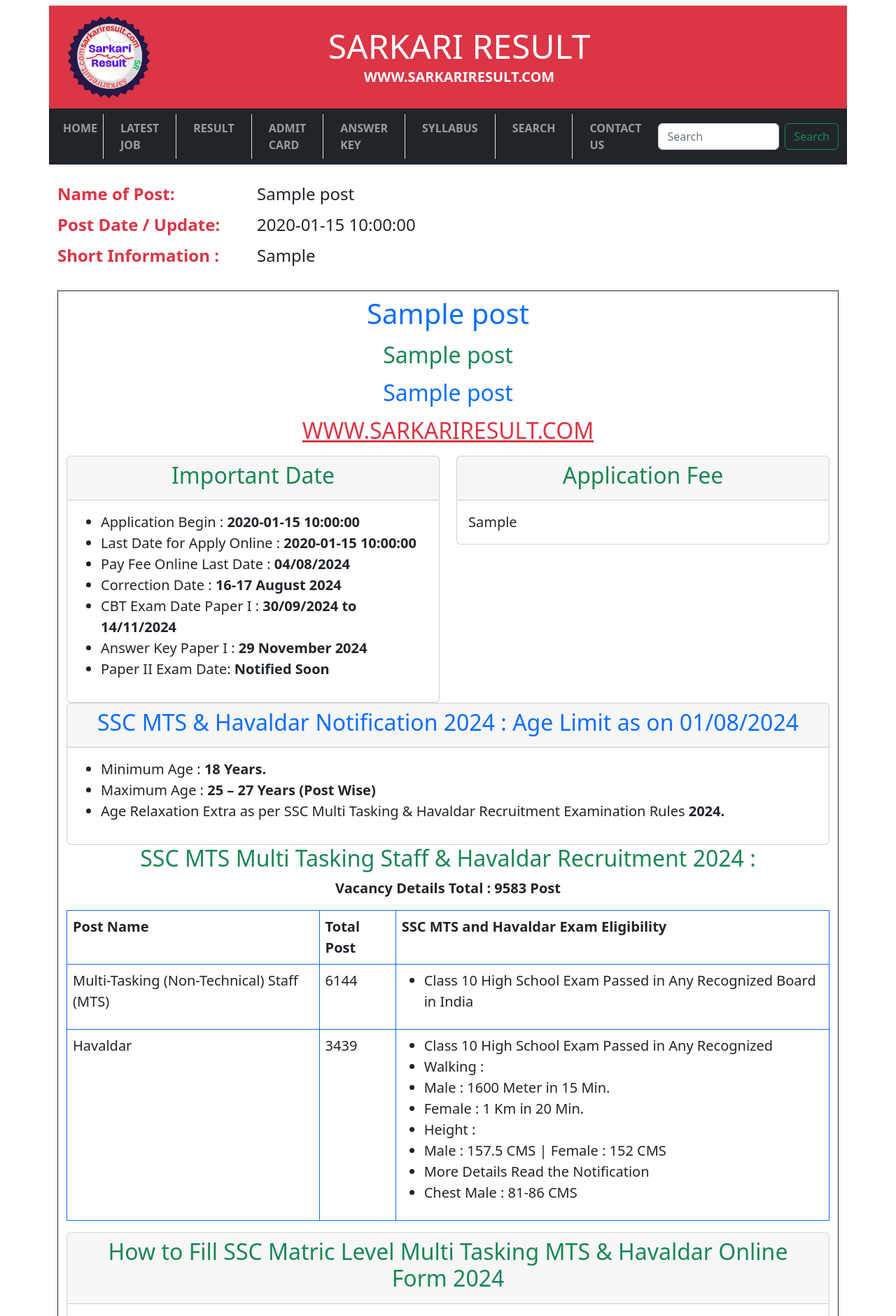
After one commit to yogeshjangir6/sarkari_result, a PHP site: page /sarkari_result/post.php?id=1 in a window 1280 px wide. The commit adds this page. Shown: the top 1880 px of the page at 70% size. Run offline with PHP 8.4, Linux system fonts and the light colour scheme; tables that the repository leaves empty or names only in its code hold one stand-in row (values such as "Sample post").

Commit message:
DB added and Job list with Post page

```diff
--- /dev/null
+++ b/conn.php
@@ -0,0 +1,13 @@
+<?php
+$hostName = "localhost";
+$db_name = "sarkari_result.php";
+$username = "root";
+$password = "";
+
+$conn = mysqli_connect($hostName,$username,$password,$db_name);
+if($conn){
+    //echo "DB connected";
+}else{
+    echo "Something wrong";
+}
+?>
--- /dev/null
+++ b/post.php
@@ -0,0 +1,247 @@
+<?php require("conn.php"); ?>
+<!doctype html>
+<html lang="en">
+<head>
+  <meta charset="utf-8">
+  <meta name="viewport" content="width=device-width, initial-scale=1">
+  <title>Sarkari Result</title>
+  <link href="https://cdn.jsdelivr.net/npm/bootstrap@5.2.3/dist/css/bootstrap.min.css" rel="stylesheet"
+    integrity="sha384-rbsA2VBKQhggwzxH7pPCaAqO46MgnOM80zW1RWuH61DGLwZJEdK2Kadq2F9CUG65" crossorigin="anonymous">
+</head>
+<body>
+ <!-- Header section  -->
+<?php include("header.php"); ?>
+ <!-- Navigation Menu -->
+<?php include("nav.php"); ?>
+<!-- Navigation Menu closed  -->
+ <?php
+ $id = $_GET['id'];
+
+ $sql = "SELECT * from `job_post` where `id`=$id";
+ $query = mysqli_query($conn,$sql);
+ if($query){
+    $data = mysqli_fetch_assoc($query);
+    // echo "<pre>";
+    //print_r($data);
+    ?>
+
+<main class="container">
+        <section class="fs-4 my-4">
+            <div class="row pb-2">
+                <div class="col text-danger fw-bold">Name of Post:</div>
+                <div class="col-9">
+                    <?php echo $data['post_name']; ?>
+                    </div>
+            </div>
+            <div class="row pb-2">
+                <div class="col text-danger fw-bold">Post Date / Update:</div>
+                <div class="col-9">
+                <?php echo $data['post_date']; ?></div>
+            </div>
+            <div class="row pb-2">
+                <div class="col text-danger fw-bold">Short Information :</div>
+                <div class="col-9">
+                <?php echo $data['short_info']; ?></div>
+            </div>
+        </section>
+        <section class="container border border-dark">
+            <div class="container text-center">
+                <!-- departement name  -->
+                <h1 class="text-primary py-2">
+                <?php echo $data['dept_name']; ?>
+                </h1>
+                <!-- Recruitment Name  -->
+                <h2 class="text-success pb-2"><?php echo $data['notification_title']; ?></h2>
+                <!-- Notification full name  -->
+                <h2 class="text-primary pb-2"><?php echo $data['short_title']; ?></h2>
+                <!-- Site URL  -->
+                <h2 class="pb-2"><a href="#" class="text-danger">WWW.SARKARIRESULT.COM</a></h2>
+            </div>
+            <!-- Important dates and application fees -->
+            <div class="row">
+                <div class="col">
+                    <div class="card">
+                        <div class="card-header text-success text-center">
+                            <h2>Important Date</h2>
+                        </div>
+                        <div class="card-body fs-5">
+                            <ul>
+                                <li>Application Begin : <b><?php echo $data['start_date']; ?></b></li>
+                                <li>Last Date for Apply Online : <b><?php echo $data['last_date']; ?></b></li>
+                                <li>Pay Fee Online Last Date : <b>04/08/2024</b></li>
+                                <li>Correction Date : <b>16-17 August 2024</b></li>
+                                <li>CBT Exam Date Paper I : <b>30/09/2024 to 14/11/2024</b></li>
+                                <li>Answer Key Paper I : <b>29 November 2024</b></li>
+                                <li>Paper II Exam Date: <b>Notified Soon</b></li>
+                            </ul>
+                        </div>
+                    </div>
+                </div>
+                <div class="col">
+                    <div class="card">
+                        <div class="card-header text-success text-center">
+                            <h2>Application Fee</h2>
+                        </div>
+                        <div class="card-body fs-5">
+                        <?php echo $data['fees']; ?>
+                        </div>
+                    </div>
+                </div>
+            </div>
+            <div class="card">
+                <div class="card-header text-primary text-center">
+                    <h2>SSC MTS & Havaldar Notification 2024 : Age Limit as on 01/08/2024</h2>
+                </div>
+                <div class="card-body fs-5">
+                    <ul>
+                        <li>Minimum Age : <b>18 Years.</b></li>
+                        <li>Maximum Age : <b>25 – 27 Years (Post Wise)</b></li>
+                        <li>Age Relaxation Extra as per SSC Multi Tasking & Havaldar Recruitment Examination Rules
+                            <b>2024.</b>
+                        </li>
+                    </ul>
+                </div>
+            </div>
+            <!-- Notification name with total vacancy details  -->
+            <div class="container text-center">
+                <h2 class="text-success">SSC MTS Multi Tasking Staff & Havaldar Recruitment 2024 :
+                </h2>
+                <p class="fw-bold fs-5"> Vacancy Details Total : 9583 Post</p>
+            </div>
+            <table class="table table-bordered border-primary fs-5">
+                <tr>
+                    <th>Post Name</th>
+                    <th>Total Post</th>
+                    <th>SSC MTS and Havaldar Exam Eligibility</th>
+                </tr>
+                <tr>
+                    <td>Multi-Tasking (Non-Technical) Staff (MTS)</td>
+                    <td>6144</td>
+                    <td>
+                        <ul>
+                            <li>Class 10 High School Exam Passed in Any Recognized Board in India</li>
+                        </ul>
+                    </td>
+                </tr>
+                <tr>
+                    <td>Havaldar</td>
+                    <td>3439</td>
+                    <td>
+                        <ul>
+                            <li>Class 10 High School Exam Passed in Any Recognized</li>
+                            <li>Walking :</li>
+                            <li>Male : 1600 Meter in 15 Min.</li>
+                            <li>Female : 1 Km in 20 Min.</li>
+                            <li>Height :</li>
+                            <li>Male : 157.5 CMS | Female : 152 CMS</li>
+                            <li>More Details Read the Notification</li>
+                            <li>Chest Male : 81-86 CMS</li>
+                        </ul>
+                    </td>
+                </tr>
+            </table>
+            <!-- form filling details  -->
+            <div class="card">
+                <div class="card-header text-center text-success">
+                    <h2>How to Fill SSC Matric Level Multi Tasking MTS & Havaldar Online Form 2024</h2>
+                </div>
+                <div class="card-body fs-5">
+                    <ul>
+                        <li><b>SSC OTR Instruction :</b> SSC has started one-time registration on its new website
+                            SSC.GOV.IN. Candidates who have not yet done OTR registration on the new website will be
+                            able to apply for any recruitment only after completing the registration.</li>
+                        <li>Staff Selection Commission Are Released Matric Level Multi Tasking Staff MTS Non Technical &
+                            Havaldar Exam 2024 Candidate Can Apply Between 27 June 2024 to 31 July 2024</li>
+                        <li><b>SSC Photo Instruction :</b> SSC has made a big change in the application process. Now the
+                            photo of the candidate will be uploaded live, that too through webcam or through the
+                            official SSC App. The candidate has to take care that he looks straight ahead in the photo
+                            and the background should also be light/white.</li>
+                        <li><b>SSC Signature Resize :</b> The signature to be uploaded in the SSC online application
+                            must be of a specific dimension and its size should also be between 10 to 20 KB. Candidates
+                            can set the dimensions of SSC signature online with the Image Resizer Option at Sarkari
+                            Result Tools website.</li>
+                        <li>Candidate Read the Notification Before Apply the Recruitment Application Form in SSC Apply
+                            Online for MTS & Havaldar Recruitment 2024.</li>
+                        <li>Kindly Check and Collect the All Document - Eligibility, ID Proof, Address Details, Basic
+                            Details.</li>
+                        <li>Kindly Ready Scan Document Related to Recruitment Form - Sign, ID Proof, Etc.</li>
+                        <li>Before Submit the Application Form Must Check the Preview and All Column Carefully.</li>
+                        <li>Take A Print Out of Final Submitted Form.</li>
+                    </ul>
+                    <p class="text-danger text-center fw-bold py-3 border  border-dark">Interested Candidate Can Read
+                        the Full SSC MTS & Havaldar Notification 2024 Before Apply Online.</p>
+                </div>
+            </div>
+            <!-- usefull links section -->
+            <section>
+                <h2 class="text-center text-success">Download Mobile Apps for the Latest Updates
+                </h2>
+                <div class="row border text-center fw-bold fs-5">
+                    <div class="col border border-dark p-3"><a href="#">Android Apps</a></div>
+                    <div class="col border border-dark p-3"><a href="#">Apple IOS Apps</a></div>
+                </div>
+                <h2 class="text-center text-success">Some Useful Important Links
+                </h2>
+                <div class="row border text-center fw-bold fs-5">
+                    <div class="col border border-dark p-3">Download Answer Key</div>
+                    <div class="col border border-dark p-3"><a href="#">Click Here</a></div>
+                </div>
+                <div class="row border text-center fw-bold fs-5">
+                    <div class="col border border-dark p-3">How to Check Answer Key (Video HIndi)</div>
+                    <div class="col border border-dark p-3"><a href="#">Click Here</a></div>
+                </div>
+                <div class="row border text-center fw-bold fs-5">
+                    <div class="col border border-dark p-3">Download Answer Key Notice</div>
+                    <div class="col border border-dark p-3"><a href="#">Click Here</a></div>
+                </div>
+                <div class="row border text-center fw-bold fs-5">
+                    <div class="col border border-dark p-3">Download Photo and Signature Instruction Notice</div>
+                    <div class="col border border-dark p-3"><a href="#">Click Here</a></div>
+                </div>
+                <div class="row border text-center fw-bold fs-5">
+                    <div class="col border border-dark p-3">Download Correction Notice</div>
+                    <div class="col border border-dark p-3"><a href="#">Click Here</a></div>
+                </div>
+                <div class="row border text-center fw-bold fs-5">
+                    <div class="col border border-dark p-3">Download Exam Notice</div>
+                    <div class="col border border-dark p-3"><a href="#">Click Here</a></div>
+                </div>
+                <div class="row border text-center fw-bold fs-5">
+                    <div class="col border border-dark p-3">Apply Online</div>
+                    <div class="col border border-dark p-3"><a href="#">Click Here</a></div>
+                </div>
+                <div class="row border text-center fw-bold fs-5">
+                    <div class="col border border-dark p-3">How to Fill Form (Video Hindi)</div>
+                    <div class="col border border-dark p-3"><a href="#">Click Here</a></div>
+                </div>
+                <div class="row border text-center fw-bold fs-5">
+                    <div class="col border border-dark p-3">How to Upload and Resize Signature (Video Hindi)</div>
+                    <div class="col border border-dark p-3"><a href="#">Click Here</a></div>
+                </div>
+                <div class="row border text-center fw-bold fs-5">
+                    <div class="col border border-dark p-3">How to SSC OTR Registration (Video Hindi)</div>
+                    <div class="col border border-dark p-3"><a href="#">Click Here</a></div>
+                </div>
+                <div class="row border text-center fw-bold fs-5">
+                    <div class="col border border-dark p-3">Official Website</div>
+                    <div class="col border border-dark p-3"><a href="#">Click Here</a></div>
+                </div>
+            </section>
+        </section>
+    </main>
+    <?php
+ }
+ ?>
+    <section class="container text-center fs-5 my-5">
+        <article>
+            <p>Welcome to this official website of Sarkari Result</p>
+            <p>Thank you for visiting the official website of Sarkari Result SarkariResult.Com, through this website you
+                will get information related to Job / Recruitment / Admission / Result / Admit Card / Answer very
+                easily. For you our Sarkari Result Mobile App which is also available for free on Google Play and Apple
+                Store, as well as you can connect with us on our social media accounts: X Twitter, Facebook, Instagram,
+                Threads, Telegram, WhatsApp, available on Youtube.</p>
+
+            <p>© Copyright 2024-2025 at www.sarkariresult.com</p>
+            <p>For advertising in this website contact us sarkariresult@gmail.com</p>
+        </article>
+    </section>
```
Also changed, not shown: index.php (+24 -28 lines).
